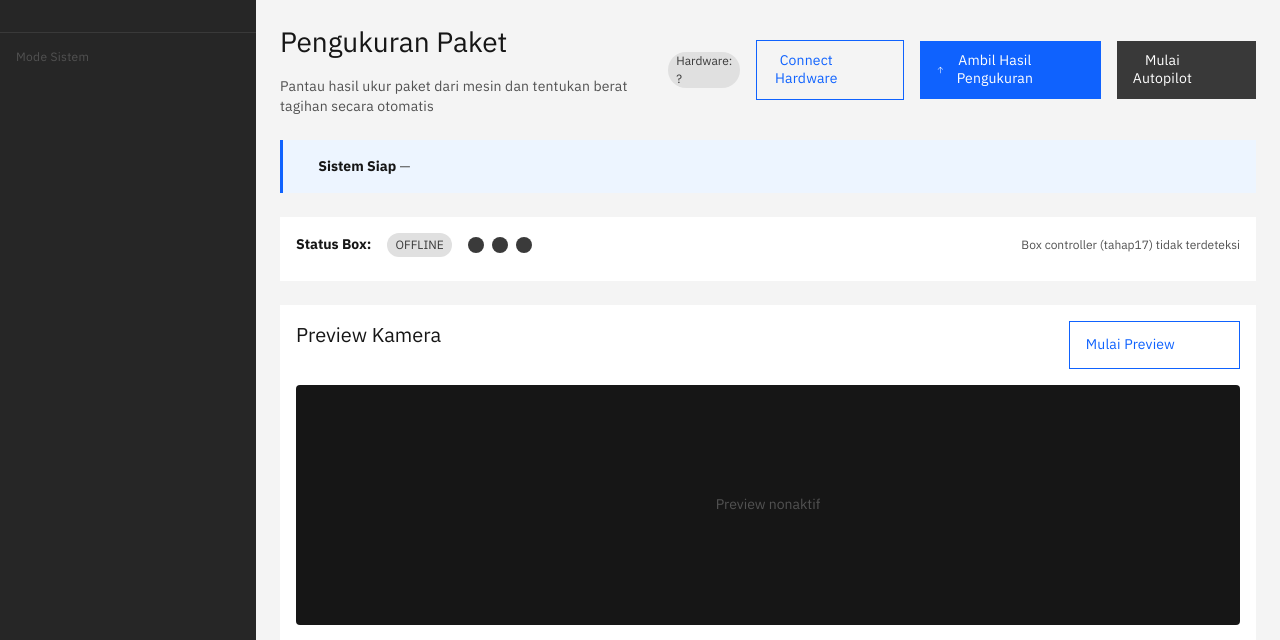
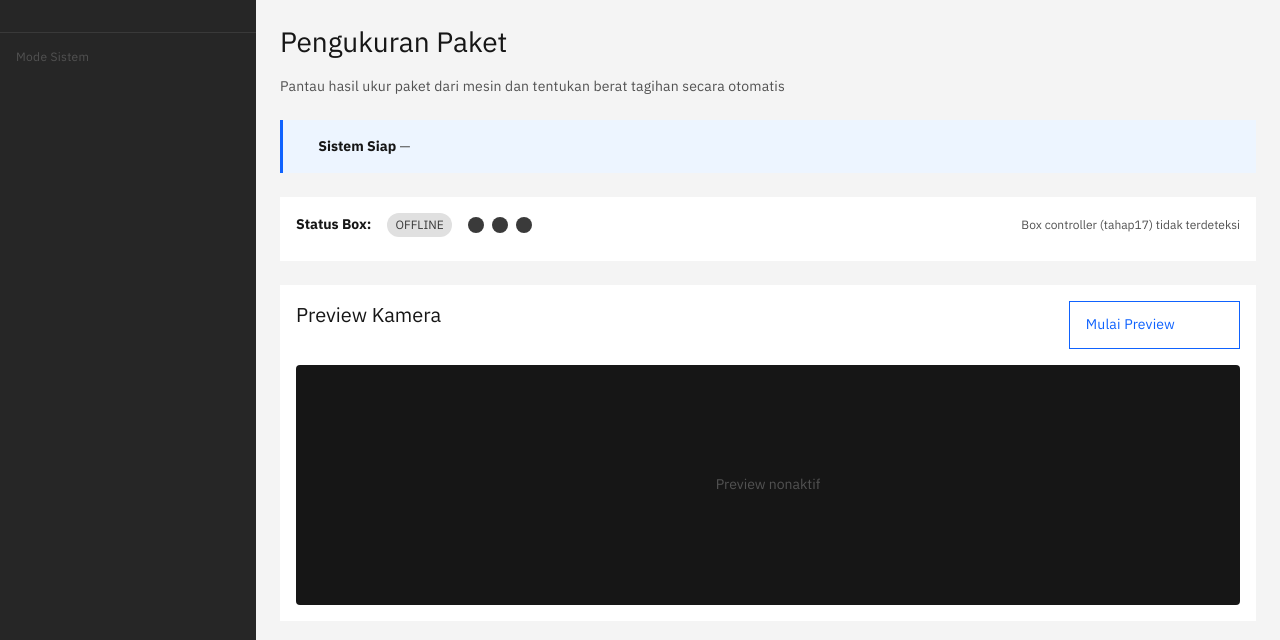
Before and after one commit to h4pp3nstance/sorting-system-ukurku, a Flask app: template web/templates/dashboard.html in a window 1280 px wide. Shown: the part 48-688 px from the top of the page. Run offline with Flask 3, Linux system fonts and the light colour scheme; the template is opened without the code that fills it, so the values that code supplies are empty; some libraries are stand-ins or nearby versions.

Commit message:
feat: hide web hardware controls, box is primary control
Per team decision (Dani): physical box (PB ON/OFF/EMERGENCY) is the
primary control; dashboard becomes monitor-only. Hide Connect Hardware,
Ambil Hasil Pengukuran, and Autopilot via display:none (kept in DOM so
hwStatus/autopilot JS refs don't error, and easily reversible). Box
status panel, history, preview, calibration remain.

```diff
--- a/web/templates/dashboard.html
+++ b/web/templates/dashboard.html
@@ -19,7 +19,8 @@
             Pantau hasil ukur paket dari mesin dan tentukan berat tagihan secara otomatis
         </p>
     </div>
-    <div class="carbon-flex" style="align-items: center; gap: var(--space-05);">
+    <!-- Kendali hardware web disembunyikan (kontrol utama via box); elemen disimpan agar JS tidak error -->
+    <div class="carbon-flex" style="align-items: center; gap: var(--space-05); display: none;">
         <span id="hwStatus" class="carbon-tag carbon-tag--gray">Hardware: ?</span>
         <button id="connectBtn" class="carbon-btn carbon-btn--tertiary" onclick="toggleHardware()">
             Connect Hardware
```
